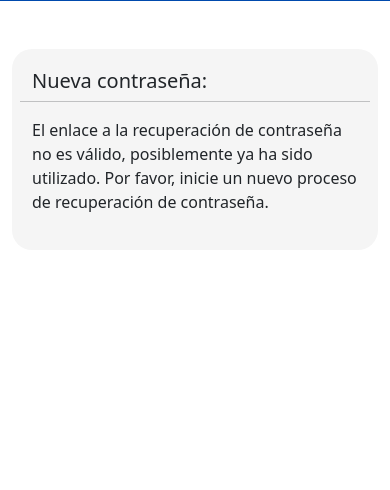
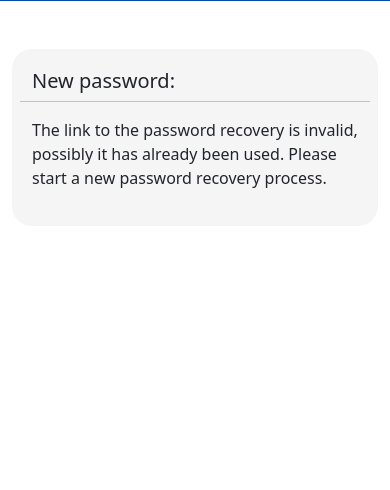
Before and after one commit to jaimelgc/polaris, a Django app: a page that uses client/templates/header.html in a window 390 px wide. Shown: the part 238-728 px from the top of the page. Run offline with Django 4.2, Linux system fonts and the light colour scheme; some libraries are stand-ins or nearby versions.

Commit message:
registration templates traduced to EN and responsive login fixed

```diff
--- a/client/templates/client/register.html
+++ b/client/templates/client/register.html
@@ -29,7 +29,6 @@
                     {% endfor %}
                     {% csrf_token %}
                     <br>
-                    <a href="">Tratamiento de datos personales</a>
                     <label for="privacy"><input type="checkbox" name="privacy" id="privacy"><span> He leído, comprendo y acepto el tratamiento de datos personales.</span></label><br><br>
                     <input type="submit" value="Registrarse" ><br><br>
                     <a href="#">más información</a>
--- a/client/templates/header.html
+++ b/client/templates/header.html
@@ -12,7 +12,7 @@
     </div>
     <!-- Logo -->
     <div class="row">
-        <a class="col-md-6" href="{% url 'home' %}"><img src="{% static "img/polaris_logo_white.svg" %}" id="logo" alt="polaris_logo"/></a>
+        <a class="col-md-6" href="{% url 'home' %}"><img src="{% static "img/polaris_logo_white.svg" %}" class="mx-auto d-block d-md-inline" id="logo" alt="polaris_logo"/></a>
         <!-- Información de contacto -->
         <div class="col-md-6 d-md-flex justify-content-end align-items-end text-center fst-italic">
             <p id="phone-contact" class="p-0 m-0">Helpline: 922-155-155</p>
--- a/client/templates/registration/login.html
+++ b/client/templates/registration/login.html
@@ -10,7 +10,7 @@
   <!-- Formulario de inicio de sesión -->
   <div class="container">
     <div class="container d-flex align-items-center justify-content-center h-100 mt-5">
-    <form action="{% url 'login' %}" method="post" class="col-12 col-md-6" id="log-in-form">
+    <form action="{% url 'login' %}" method="post" class="col-12" id="log-in-form">
       <div class="col-12">
         <h4>Log in</h4><hr>
         {% if form.errors %}
--- a/client/templates/registration/password_reset_complete.html
+++ b/client/templates/registration/password_reset_complete.html
@@ -1,6 +1,6 @@
 {% extends "base_login.html" %}
 
-{% block title %}Recuperación de cuenta{% endblock %}
+{% block title %}Account recovery{% endblock %}
 
 {% block header %}
     {% include "header.html" %}
@@ -8,7 +8,7 @@
 
 {% block content %}
 <div class="container pt-4">
-    <h1>Contraseña actualizada</h1>
-    <p>Tu contraseña ha sido actualizada. Ya puedes <a href="{% url "login" %}">iniciar sesión.</a></p>
+    <h1>Password updated</h1>
+    <p>Your password has been updated. You can now <a href="{% url "login" %}">log in.</a></p>
 </div>
 {% endblock %}
--- a/client/templates/registration/password_reset_confirm.html
+++ b/client/templates/registration/password_reset_confirm.html
@@ -1,6 +1,6 @@
 {% extends "base_login.html" %}
 
-{% block title %}Recuperación de cuenta{% endblock %}
+{% block title %}Account recovery{% endblock %}
 {% block header %}
     {% include "header.html" %}
 {% endblock %}
@@ -10,19 +10,19 @@
         <div class="row">
             <form method="post" class="col-12" id="password-reset-form">
                 <div class="row">
-                    <h5>Nueva contraseña:</h5><hr>
+                    <h5>New password:</h5><hr>
                 </div>
             {% if validlink %}
-            <p>Por favor, inserta y confirma tu nueva contraseña:</p>
+            <p>Please insert and confirm your new password:</p>
             <form method="post">
             {{ form.as_p }}
             {% csrf_token %}
-            <p><input type="submit" value="Cambiar contraseña"/></p>
+            <p><input type="submit" value="Change password"/></p>
             </form>
         </div>
     {% else %}
-    <p>El enlace a la recuperación de contraseña no es válido, posiblemente ya ha sido utilizado.
-    Por favor, inicie un nuevo proceso de recuperación de contraseña.</p>
+    <p>The link to the password recovery is invalid, possibly it has already been used.
+        Please start a new password recovery process.</p>
     </div>
 </div>
 
--- a/client/templates/registration/password_reset_email.html
+++ b/client/templates/registration/password_reset_email.html
@@ -1,6 +1,6 @@
-¿Has pedido un reinicio de contraseña para el correo {{ email }}?.
+Have you requested a password reset for the {{ email }} address?
 
-Si no es así, simplemente ignora este mensaje. En caso contrario, accede al siguiente enlace:
+If not, simply ignore this message. Otherwise, access the following link:
 {{ protocol }}://{{ domain }}{% url "password_reset_confirm" uidb64=uid token=token %}
 
-Tu usuario, en caso de que lo hayas olvidado: {{ user.get_username }}
+Your username, in case you have forgotten it: {{ user.get_username }}
--- a/guest/static/css/base.css
+++ b/guest/static/css/base.css
@@ -111,7 +111,7 @@ body{
     justify-content: center;
 }
 
-#log-in-form, #email-form, #password-reset-form, #register-form {
+#log-in-form, #email-form, #password-reset-form {
     background-color: whitesmoke;
     border-radius: 20px;
     padding: 20px;
@@ -119,9 +119,16 @@ body{
 
 }
 
+#register-form {
+    background-color: whitesmoke;
+    border-radius: 20px;
+    padding: 20px;
+    max-width: 600px;
+}
+
 #log-in-form label, #register-form label {
     display: inline-block;
-    width: 150px;
+    width: 250px;
     text-align: left;
     margin-right: 10px;
 }
```
Also changed, not shown: client/templates/registration/logged_out.html (+4 -4 lines), client/templates/registration/password_reset_done.html (+4 -4 lines), client/templates/registration/password_reset_form.html (+4 -4 lines).
